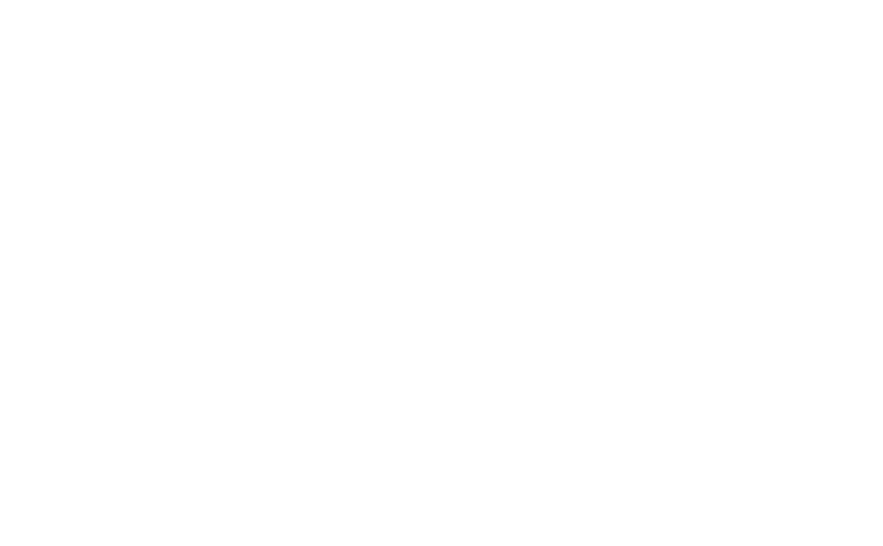
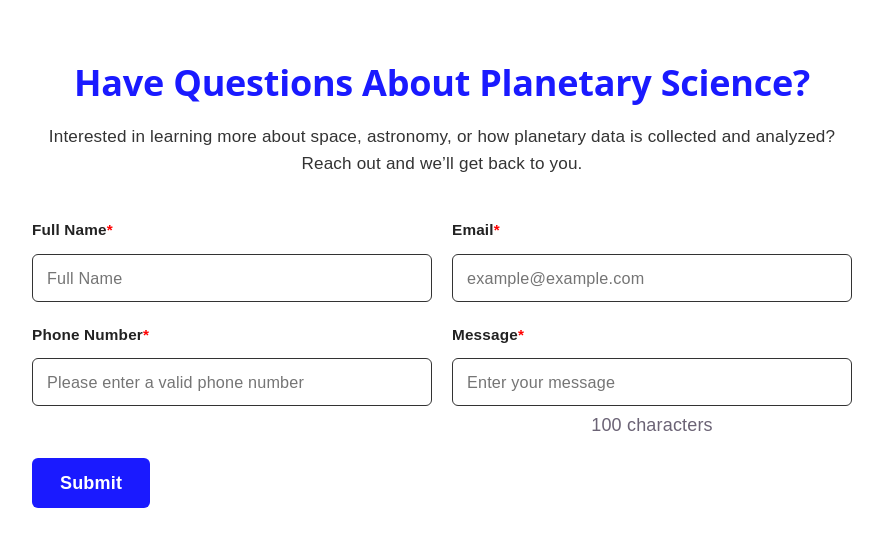
Before and after one commit to Dororoland/TS-Academy-Group-19-Project, a React (Vite) app in the folder CapstoneProject/: page / in a window 1280 px wide. Shown: the top 546 px of the page, without its empty margins (198-1081 px from the left). Built offline with nearby package versions, Linux system fonts and the light colour scheme.

Commit message:
feat: i worked on form.jsx and form.css

```diff
--- a/CapstoneProject/src/App.jsx
+++ b/CapstoneProject/src/App.jsx
@@ -1,34 +1,12 @@
 import { useState } from 'react'
 import reactLogo from './assets/react.svg'
 import viteLogo from './assets/vite.svg'
-import Form from './Form Section/form'
 import './App.css'
 import FormSec from './Form Section/form'
 
 function App() {
   const [count, setCount] = useState(0)
 
-  return (
-    <div>
-
-
-
-
-
-
-
-
-
-
-
-  </div>
-
-
-
-
-
-
-)
 
 
     return (
--- a/CapstoneProject/src/Form Section/form.css
+++ b/CapstoneProject/src/Form Section/form.css
@@ -8,7 +8,6 @@
     font-family: Arial, sans-serif;
     align-items: flex-start;
     }
-
 
 
     .text-sect h2 {
@@ -32,11 +31,21 @@
     }
 
     .form-container {
-    display: flex;
-    flex-direction: column;
-    gap: 16px;
+    display: grid;
+    grid-template-columns: 1fr 1fr;
+    gap: 20px;
     width: 100%;
     }
+    .innerform-container{
+        display: flex;
+        flex-direction: column;
+        gap: 6px;
+
+    }
+    .input-label span{
+        color: red;
+    }
+
 
     .input-label {
     font-size: 0.85rem;
@@ -77,9 +86,13 @@
     font-size: 1rem;
     font-weight: 600;
     cursor: pointer;
+    text-align: left;
+    display: flex;
+    justify-content: flex-start;
     transition: background 0.2s;
     }
 
     .form-btn:hover {
     background-color: #0000cc;
+
     }
--- a/CapstoneProject/src/Form Section/form.jsx
+++ b/CapstoneProject/src/Form Section/form.jsx
@@ -62,24 +62,28 @@
 
             <form onSubmit={submitHandler}>
                 <div className='form-container'>
+<div className='innerform-container'>
 
-                    <label className='input-label'>Full Name</label>
-                    <input type='text' name='Fullname' className='inputs' placeholder='Full Name' value={fullName} onChange={(e) => setName(e.target.value)}  required></input>
+<label className='input-label'>Full Name<span>*</span></label>
+     <input type='text' name='Fullname' className='inputs' placeholder='Full Name' value={fullName} onChange={(e) => setName(e.target.value)}  required></input>
+</div>
 
+<div className='innerform-container'>
+     <label className='input-label'>Email<span>*</span></label>
+    <input type='email' name='email' className='inputs' placeholder='example@example.com' value={email} onChange={(e) => setEmail(e.target.value)}  required></input>
+     </div>
 
-                    <label className='input-label'>Email</label>
-                    <input type='email' name='email' className='inputs' placeholder='example@example.com' value={email} onChange={(e) => setEmail(e.target.value)}  required></input>
+     <div className='innerform-container'>
 
+        <label className='input-label'>Phone Number<span>*</span></label>
+                    <input type='number' name='phonenumber' className='inputs' placeholder='Please enter a valid phone number' value={phoneNumber} onChange={(e) => setPhoneNumber(e.target.value)}  required></input>
+        </div>
 
-                    <label className='input-label'>Phone Number</label>
-                    <input type='number' name='phonenumber' className='inputs' placeholder='Please enter a valid phone number' value={phoneNumber} onChange={(e) => setPhoneNumber(e.target.value)}  required></input>
-
-
-                    <label className='input-label' >Message</label>
-                    <input type='text' name='message' className='inputs' maxLength={100} placeholder='Enter your message' value={message} onChange={(e) => setMessage(e.target.value)} required></input>
-
-                </div>
-
+        <div className='innerform-container'>
+            <label className='input-label' >Message<span>*</span></label>
+                    <input type='text' name='message' className='inputs' maxLength={100} placeholder='Enter your message' value={message} onChange={(e) => setMessage(e.target.value)} required></input>100 characters
+                    </div>
+          </div>
                 <div className='button-container'>
                     <button type='submit' className='form-btn'>
                         Submit
```
